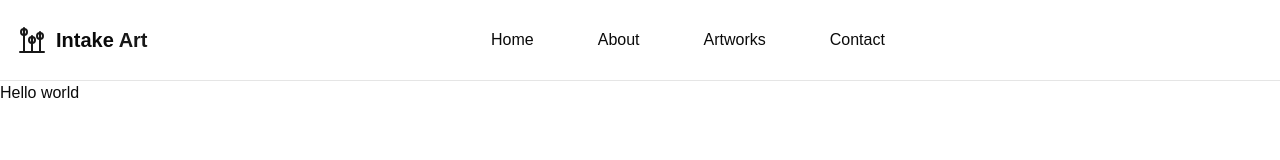
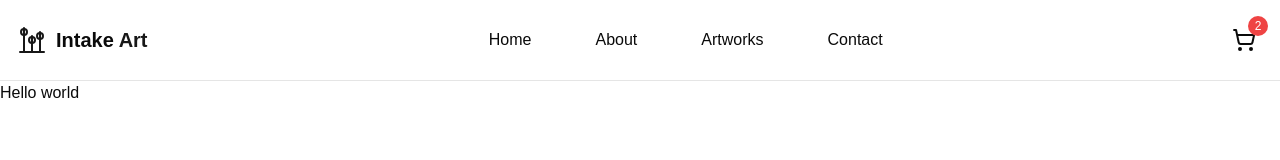
Before and after one commit to tejaskh3/mohit-art-folio, a Next.js app: page / in a window 1280 px wide. Shown: the top 160 px of the page. Built offline with nearby package versions, Linux system fonts and the light colour scheme.

Commit message:
feat: add cart button

```diff
--- a/src/components/Navbar.tsx
+++ b/src/components/Navbar.tsx
@@ -4,9 +4,12 @@ import { useState } from "react"
 import Image from "next/image";
 import { Logo } from "../../public/logo";
 import { motion, AnimatePresence } from "framer-motion"
+import { ShoppingCart } from 'lucide-react'
 
 export default function Navbar() {
   const [isOpen, setIsOpen] = useState(false)
+  // TODO: replace with actual cart item count
+  const [cartItemCount, setCartItemCount] = useState(2)
 
   return (
     <nav className="sticky top-0 z-50 w-full border-b bg-white">
@@ -34,8 +37,18 @@ export default function Navbar() {
             </div>
           </div>
 
-          <div className="flex-shrink-0 hidden md:block">
-            <span className="invisible">Logo</span>
+          <div className="flex-shrink-0 flex items-center">
+            <button
+              className="relative p-2 hover:bg-gray-100 rounded-full"
+              aria-label="Shopping Cart"
+            >
+              <ShoppingCart className="h-6 w-6" />
+              {cartItemCount > 0 && (
+                <span className="absolute -top-1 -right-1 bg-red-500 text-white text-xs rounded-full h-5 w-5 flex items-center justify-center">
+                  {cartItemCount}
+                </span>
+              )}
+            </button>
           </div>
 
           <div className="flex md:hidden">
@@ -100,6 +113,24 @@ export default function Navbar() {
               >
                 Contact
               </motion.a>
+              <div className="px-4 pb-4">
+                <motion.div
+                  className="flex items-center justify-between"
+                  initial={{ x: -20, opacity: 0 }}
+                  animate={{ x: 0, opacity: 1 }}
+                  transition={{ delay: 0.5 }}
+                >
+                  <span className="block px-4 py-3 text-base font-medium">Cart</span>
+                  <div className="relative">
+                    <ShoppingCart className="h-6 w-6" />
+                    {cartItemCount > 0 && (
+                      <span className="absolute -top-1 -right-1 bg-red-500 text-white text-xs rounded-full h-5 w-5 flex items-center justify-center">
+                        {cartItemCount}
+                      </span>
+                    )}
+                  </div>
+                </motion.div>
+              </div>
             </div>
           </motion.div>
         )}
```
